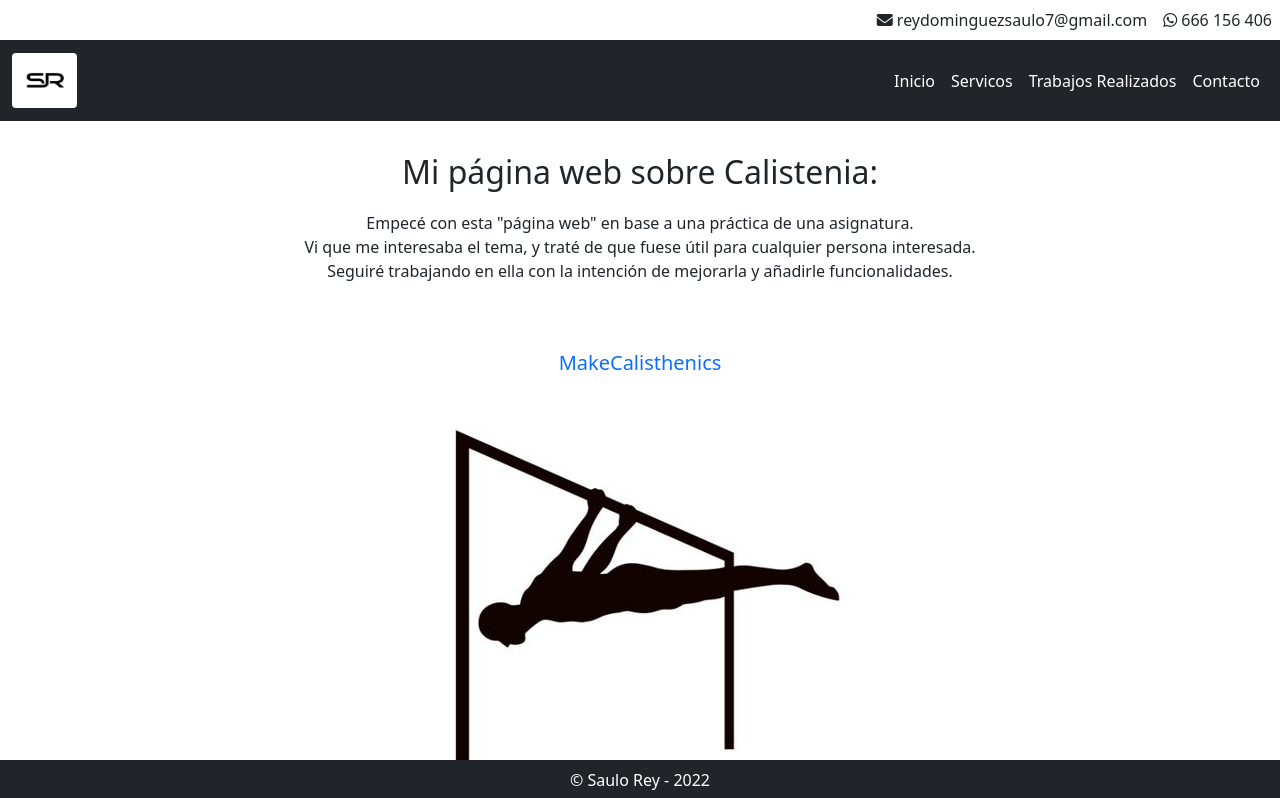
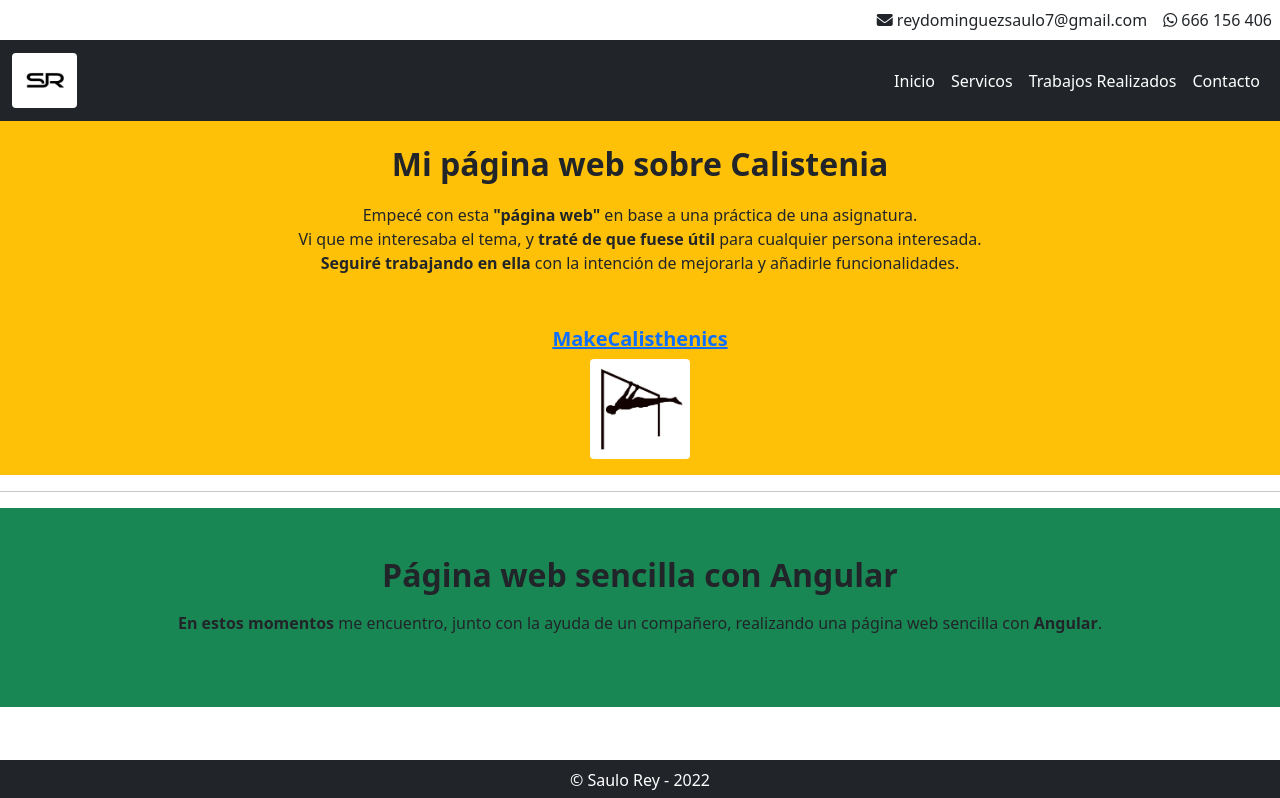
Before and after one commit to Saulo-cloud/SWP, an Angular app: page /trabajos in a window 1280 px wide. Shown: the top 798 px of the page. Built offline with nearby package versions, Linux system fonts and the light colour scheme.

Commit message:
Trabajos Realizados

```diff
--- a/src/app/trabajos/trabajos.component.css
+++ b/src/app/trabajos/trabajos.component.css
@@ -1,4 +1,4 @@
-#imgMakeCalisthenics{
-    width: 120px;
+img{
+    width: 100px;
     height: 100px;
 }
--- a/src/app/trabajos/trabajos.component.html
+++ b/src/app/trabajos/trabajos.component.html
@@ -1,19 +1,22 @@
-<div class="text-center p-4">
-    <h2 class="p-2">Mi página web sobre Calistenia:</h2>
-    <p class="p-1">Empecé con esta "página web" en base a una práctica de una asignatura.<br>
-        Vi que me interesaba el tema, y traté de que fuese útil para cualquier persona interesada.<br>
-        Seguiré trabajando en ella con la intención de mejorarla y añadirle funcionalidades.
+<div class="text-center p-3 bg-warning">
+    <h2 class="p-2"><strong>Mi página web sobre Calistenia</strong></h2>
+    <p class="p-1">Empecé con esta <strong>"página web"</strong> en base a una práctica de una asignatura.<br>
+        Vi que me interesaba el tema, y <strong>traté de que fuese útil</strong> para cualquier persona interesada.<br>
+        <strong>Seguiré trabajando en ella</strong> con la intención de mejorarla y añadirle funcionalidades.
     </p>
 </div>
-<div class="div calistenia text-center p-4">
-    <a href="http://saulo.byethost10.com/makecalisthenics" target="_blank" class="text-decoration-none">
-        <h5>MakeCalisthenics</h5>
-        <img src="../../assets/img/trabajos/calistenia.jpg">
+<div class="div calistenia text-center p-3 bg-warning">
+    <a href="http://saulo.byethost10.com/makecalisthenics" target="_blank">
+        <h5><strong>MakeCalisthenics</strong></h5>
+        <img src="../../assets/img/trabajos/calistenia.jpg" class="rounded">
     </a>
 </div>
 <hr>
-<div class="p-4">
-    <p class="p-2 text-center">En estos momentos me encuentro, junto con la ayuda de un compañero, realizando una página web
+<div class="p-5 bg-success">
+    <h2 class="text-center"><strong>Página web sencilla con Angular</strong></h2>
+    <p class="p-2 text-center"><strong>En estos momentos</strong> me encuentro, junto con la ayuda de un compañero,
+        realizando una página
+        web
         sencilla
-        con Angular.</p>
+        con <strong>Angular</strong>.</p>
 </div>
```
